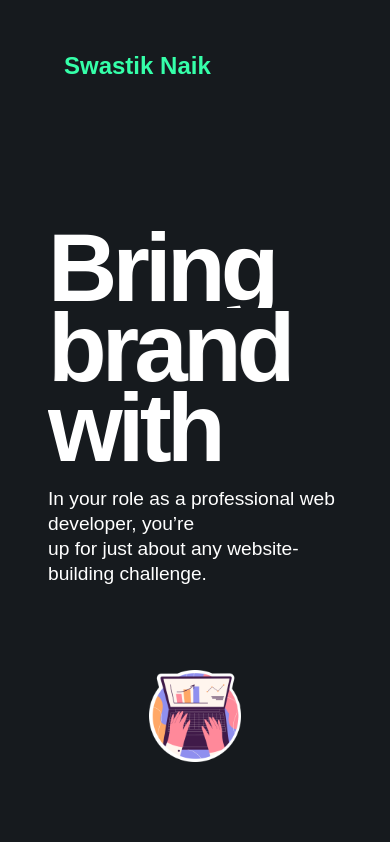
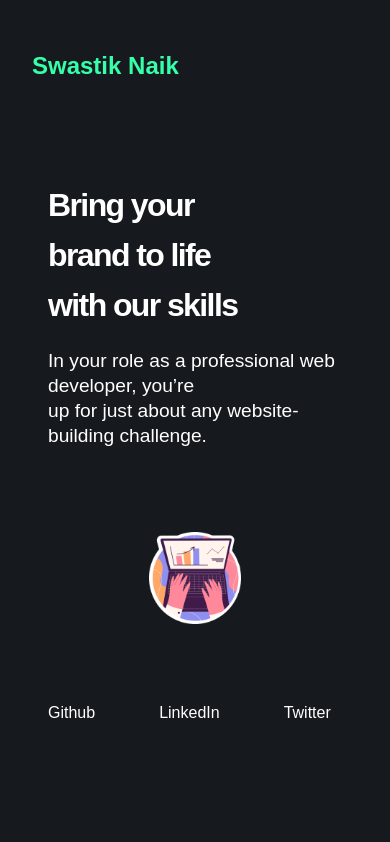
Before and after one commit to nikswastik/porfolions, a React (Create React App) app: page / in a window 390 px wide. Shown: the top 842 px of the page. Built offline with nearby package versions, Linux system fonts and the light colour scheme.

Commit message:
responsivess

```diff
--- a/src/components/AnimatedText/styles.module.css
+++ b/src/components/AnimatedText/styles.module.css
@@ -1,3 +1,13 @@
+@media only screen and (min-width: 300px) and (max-width: 800px) {
+.trailsText{
+  line-height: 50px !important;
+  font-size: 2em !important;
+  height: 50px !important;
+
+  letter-spacing: -0.05em !important;
+}
+}
+
 .trailsText {
     position: relative;
     width: 100%;
--- a/src/components/navbar/Navbar.css
+++ b/src/components/navbar/Navbar.css
@@ -2,6 +2,7 @@
     display: flex;
     justify-content: space-between;
     padding: 2em;
+    /* background-color: RED; */
 
 }
 
--- a/src/components/navbar/Navbar.js
+++ b/src/components/navbar/Navbar.js
@@ -8,11 +8,10 @@
 
   return (
     <div className='navbar-cntr'>
-      <div class="separator">
-        <div class="line"></div>
+
         <h2 className='lang-text'>Swastik Naik</h2>
-        <div class="line"></div>
-      </div>
+
+
     </div>
   )
 }
--- a/src/pages/Landing/Landing.css
+++ b/src/pages/Landing/Landing.css
@@ -1,7 +1,11 @@
 
 
   @media only screen and (min-width: 300px) and (max-width: 800px) {
+    .landing-cntr{
+        /* background-color: red !important; */
+    }
     .landing-main-cntr{
+
         display: flex;
         flex-direction: column;
         /* background-color: red; */
@@ -29,7 +33,7 @@
     display: flex;
     justify-content: center;
     align-items: center;
-    margin-top: 3em;
+    /* margin-top: 3em; */
     padding: 2em;
 }
 
```
